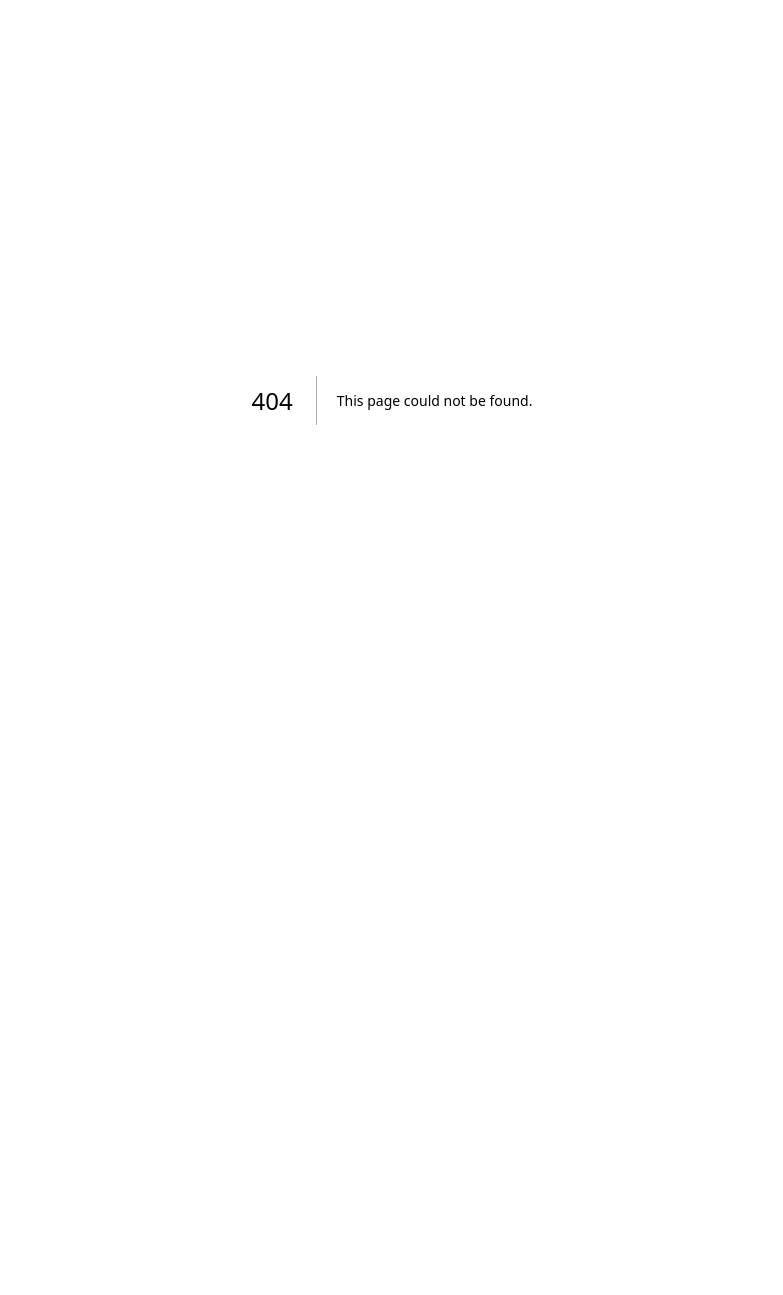
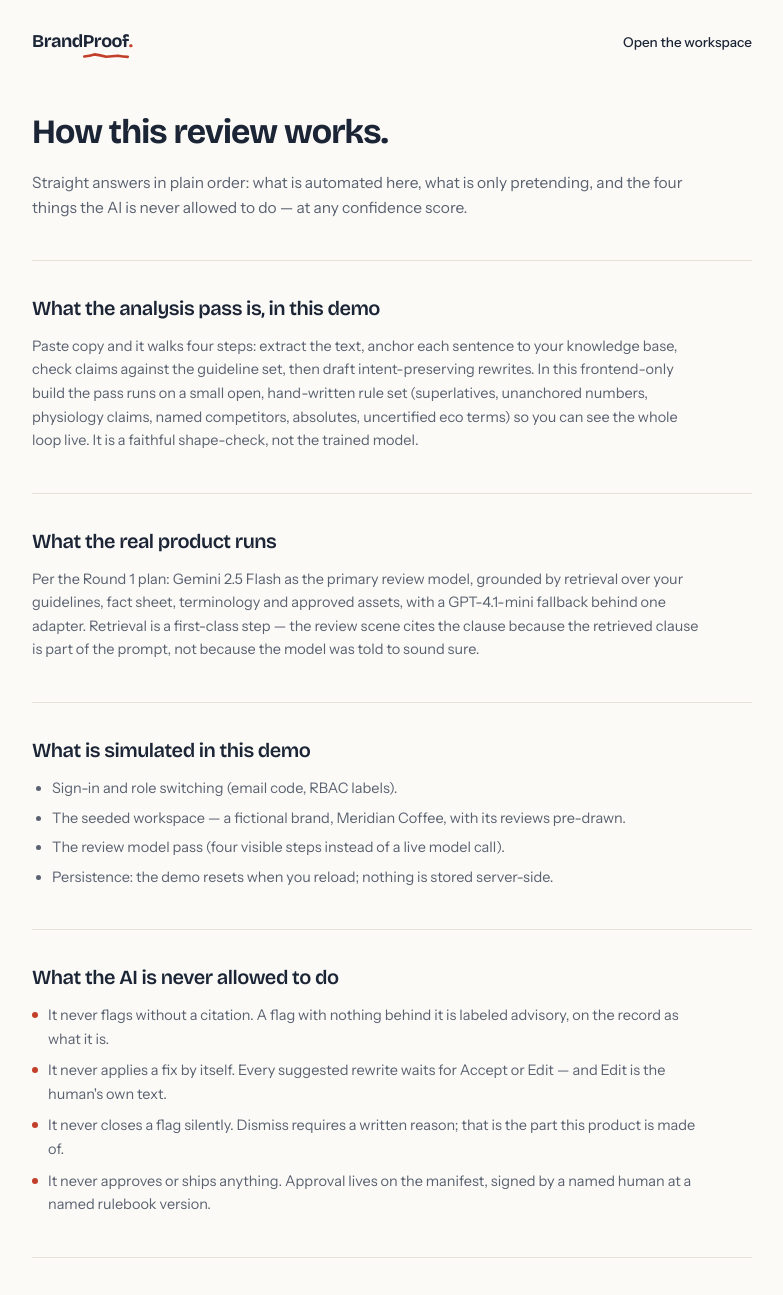
Before and after one commit to Himanshusolanki24/Brand, a Next.js app: page /how-it-works in a window 1280 px wide. Before the commit this address had no page. Shown: the top 1295 px of the page, without its empty margins (248-1031 px from the left). Before the commit the page ends 800 px from the top, so only its background shows below. Built offline with nearby package versions, Linux system fonts and the light colour scheme.

Commit message:
Add how it works page

```diff
--- /dev/null
+++ b/src/app/how-it-works/page.tsx
@@ -0,0 +1,117 @@
+import type { Metadata } from "next";
+import Link from "next/link";
+import { Wordmark } from "@/components/sketch";
+
+export const metadata: Metadata = {
+  title: "How this review works — BrandProof",
+  description: "What is automated, what is simulated, and what the AI is never allowed to do.",
+};
+
+const NEVER = [
+  "It never flags without a citation. A flag with nothing behind it is labeled advisory, on the record as what it is.",
+  "It never applies a fix by itself. Every suggested rewrite waits for Accept or Edit — and Edit is the human's own text.",
+  "It never closes a flag silently. Dismiss requires a written reason; that is the part this product is made of.",
+  "It never approves or ships anything. Approval lives on the manifest, signed by a named human at a named rulebook version.",
+];
+
+function Block({ title, children }: { title: string; children: React.ReactNode }) {
+  return (
+    <section className="border-t border-line pt-8">
+      <h2 className="font-display text-[20px] font-semibold tracking-tight">{title}</h2>
+      <div className="mt-3 max-w-2xl text-[14.5px] leading-relaxed text-ink-soft">{children}</div>
+    </section>
+  );
+}
+
+export default function HowItWorksPage() {
+  return (
+    <div className="min-h-screen">
+      <header className="mx-auto flex max-w-3xl items-baseline justify-between px-6 pt-7">
+        <Link href="/">
+          <Wordmark className="text-[18px]" />
+        </Link>
+        <Link href="/app" className="text-[13.5px] font-medium text-ink hover:text-cite">
+          Open the workspace
+        </Link>
+      </header>
+
+      <main className="mx-auto max-w-3xl space-y-10 px-6 pb-24 pt-14">
+        <h1 className="font-display text-[34px] font-bold leading-tight tracking-tight">
+          How this review works.
+        </h1>
+        <p className="-mt-6 max-w-2xl text-[15.5px] leading-relaxed text-ink-soft">
+          Straight answers in plain order: what is automated here, what is only pretending, and the four
+          things the AI is never allowed to do — at any confidence score.
+        </p>
+
+        <Block title="What the analysis pass is, in this demo">
+          <p>
+            Paste copy and it walks four steps: extract the text, anchor each sentence to your knowledge
+            base, check claims against the guideline set, then draft intent-preserving rewrites. In this
+            frontend-only build the pass runs on a small open, hand-written rule set (superlatives,
+            unanchored numbers, physiology claims, named competitors, absolutes, uncertified eco terms)
+            so you can see the whole loop live. It is a faithful shape-check, not the trained model.
+          </p>
+        </Block>
+
+        <Block title="What the real product runs">
+          <p>
+            Per the Round&nbsp;1 plan: Gemini&nbsp;2.5&nbsp;Flash as the primary review model, grounded by
+            retrieval over your guidelines, fact sheet, terminology and approved assets, with a
+            GPT-4.1-mini fallback behind one adapter. Retrieval is a first-class step — the review scene
+            cites the clause because the retrieved clause is part of the prompt, not because the model was
+            told to sound sure.
+          </p>
+        </Block>
+
+        <Block title="What is simulated in this demo">
+          <ul className="mt-2 list-disc space-y-1.5 pl-5">
+            <li>Sign-in and role switching (email code, RBAC labels).</li>
+            <li>The seeded workspace — a fictional brand, Meridian Coffee, with its reviews pre-drawn.</li>
+            <li>The review model pass (four visible steps instead of a live model call).</li>
+            <li>Persistence: the demo resets when you reload; nothing is stored server-side.</li>
+          </ul>
+        </Block>
+
+        <Block title="What the AI is never allowed to do">
+          <ul className="mt-2 space-y-2">
+            {NEVER.map((n) => (
+              <li key={n} className="flex gap-2.5 text-[14.5px] leading-relaxed text-ink-soft">
+                <span aria-hidden className="mt-2 h-1.5 w-1.5 shrink-0 rounded-full bg-redpen" />
+                <span>{n}</span>
+              </li>
+            ))}
+          </ul>
+        </Block>
+
+        <Block title="AI-use disclosure (hackathon compliance)">
+          <p>
+            This build was made with AI coding assistance: project scaffolding, component code, copy
+            drafting, and the hand-sketch diagram system were drafted with AI tools under team direction,
+            then reviewed and assembled by the team. The judge-facing claim chain stays honest end to end:
+            the demo workspace runs on fictional data, no real customer content exists anywhere in this
+            build, and every simulated or hardcoded behavior is listed on this page.
+          </p>
+        </Block>
+
+        <Block title="The stack behind the demo">
+          <p>
+            Next.js 15 (App Router, React 19, TypeScript strict), Tailwind CSS v4, a typed demo data layer
+            with no backend, and no UI kit beyond a small native-HTML set. The planned pairing stays as
+            written in Round&nbsp;1: FastAPI services, PostgreSQL with pgvector retrieval, Supabase auth and
+            storage, deployed on Vercel.
+          </p>
+        </Block>
+
+        <p className="border-t border-line pt-6 text-[13px] text-ink-soft">
+          Questions a judge would ask are welcome — the workflow, the data model, and the three named
+          improvements all trace to the Round&nbsp;1 plan.
+          <br />
+          <Link href="/app" className="font-medium text-cite hover:underline">
+            Back to the workspace
+          </Link>
+        </p>
+      </main>
+    </div>
+  );
+}
```
